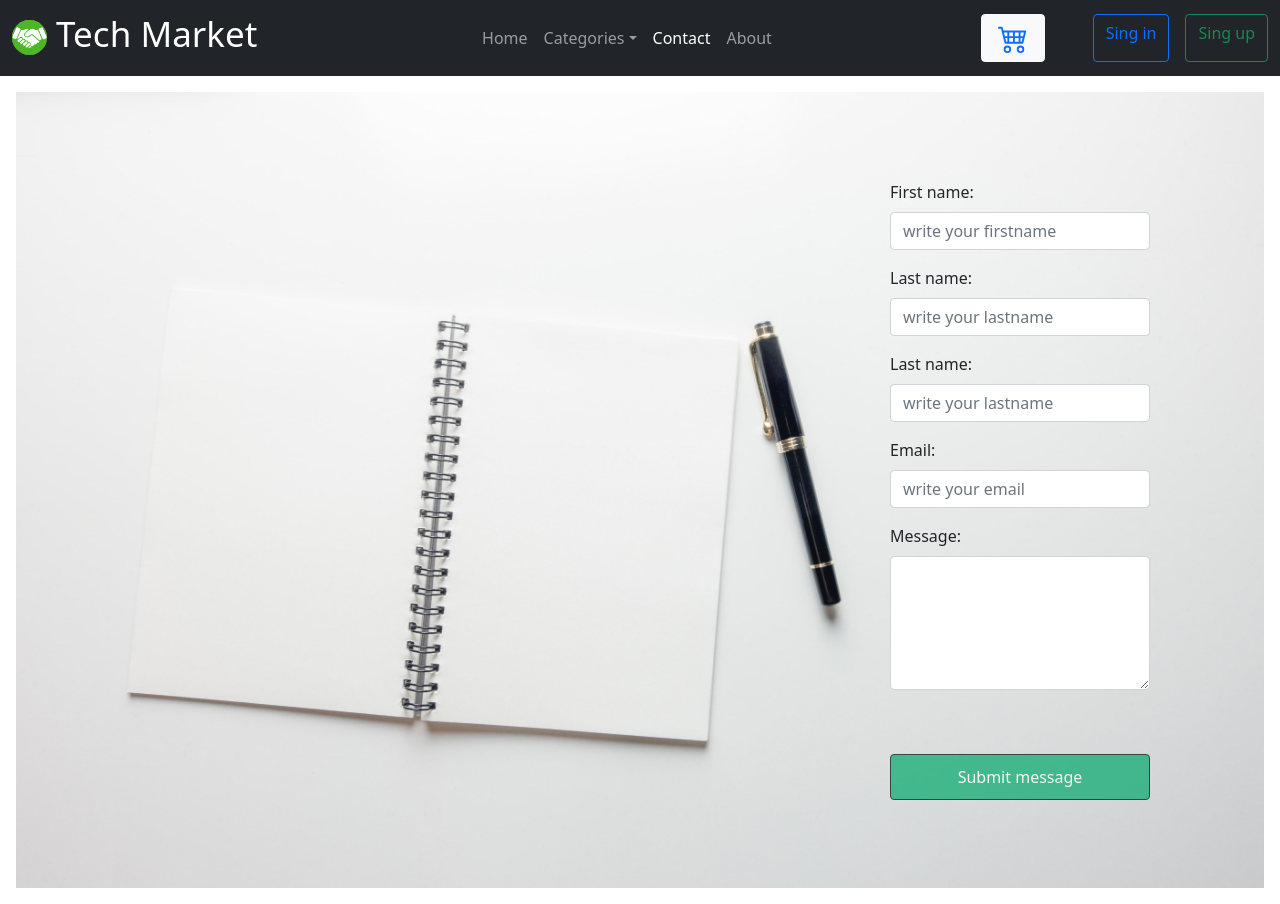
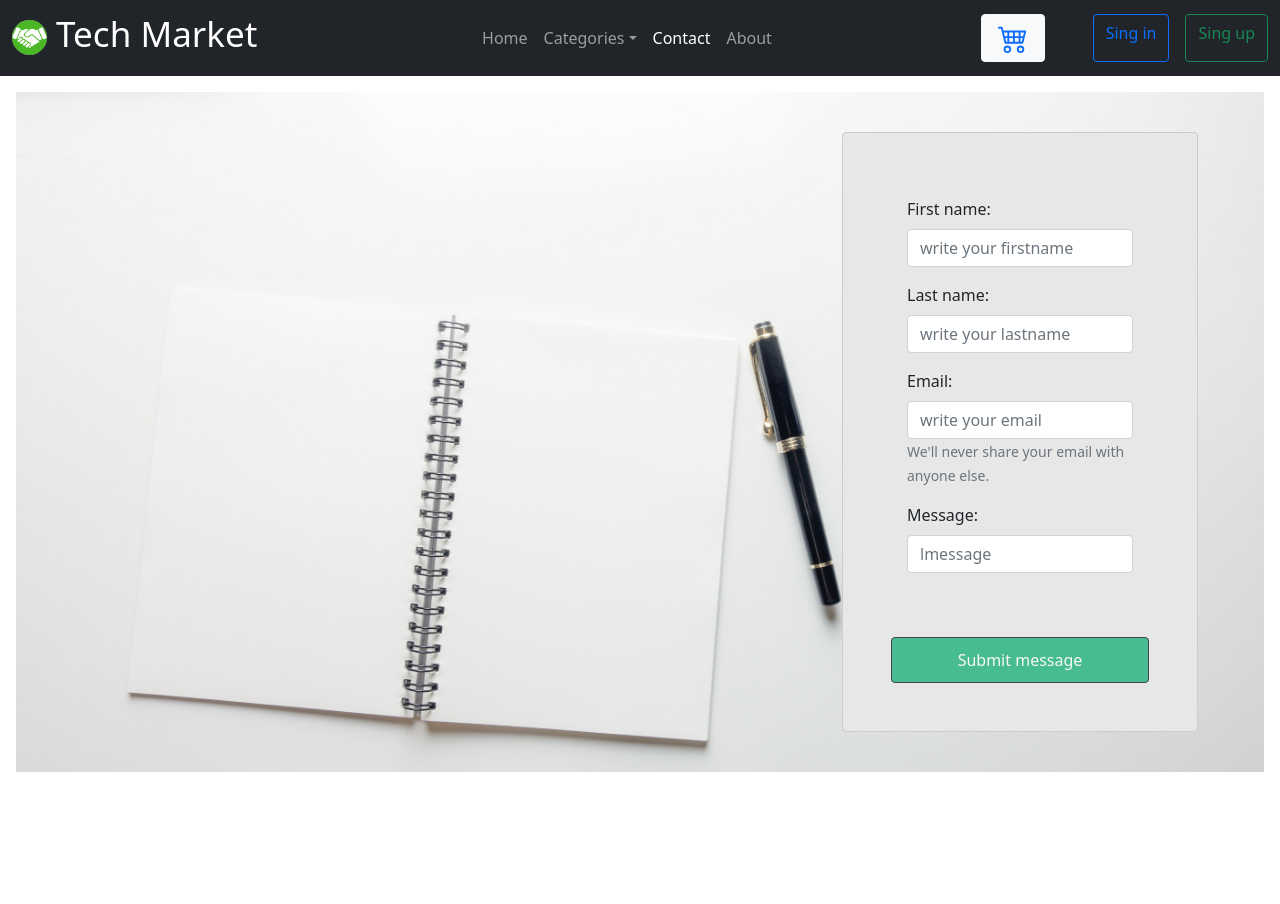
Before and after one commit to leksrus/code-reactjs, a React (Create React App) app: page /contact in a window 1280 px wide. After the commit the page ends 800 px from the top, so only its background shows below. Built offline with nearby package versions, Linux system fonts and the light colour scheme.

Commit message:
se cambia html por react bootsrap

```diff
--- a/src/components/about/About.js
+++ b/src/components/about/About.js
@@ -1,31 +1,28 @@
-
+import Image from 'react-bootstrap/Image'
+import Row from "react-bootstrap/Row";
+import Container from "react-bootstrap/Container";
+import Col from "react-bootstrap/Col";
 
 function About() {
     return (
-        <div className="mt-3">
-            <div className="container">
-                <div className="row align-items-start">
-                    <div className="col-12 col-md-6 col-lg-6">
-                        <img src="/images/about-image.jpg" class="img-fluid" alt="about as gamer pc" />
-                    </div>
-                    <div className="col-12 col-md-6 col-lg-6">
+        <Container>
+            <Row className="mt-3">
+                <Col md={6} lg={6}>
+                    <Image src="/images/about-image.jpg" fluid={true} alt="about as gamer pc" />
+                </Col>
+                <Col md={6} lg={6}>
                     <p><h5><b>Tech Market</b></h5>Was born for one proposition to sell top personal computer hardware for gaming.
                         You can find all kind of hardware components in one place with competitive prices.</p>
                     <p>
                         Also you can choose you hardware and make us to ensambled it for you and we send it anywhere you live.</p>
                     <p>
                         Also you can choose you hardware and make us to ensambled it for you and we send it anywhere you live.</p>
-                    </div>
-                </div>
-            </div>
-            <div className="container">
-                <div className="row align-items-start">
-                    <div className="col-12 col-md-12 col-lg-12 mt-5">
-                        <img src="/images/about-image-2.jpg" class="img-fluid" alt="about as gamer pc another" />
-                    </div>
-                </div>
-            </div>
-        </div>
+                </Col>
+            </Row>
+            <Row className="mt-5">
+                <Image src="/images/about-image-2.jpg" fluid={true} alt="about as gamer pc another" />
+            </Row>
+        </Container>
     );
 }
 
--- a/src/components/contact/Contact.css
+++ b/src/components/contact/Contact.css
@@ -7,3 +7,15 @@
     padding-top: 40px;
     padding-bottom: 40px;
 }
+
+.form-input {
+    border: 1px solid #ccc;
+    background-color: #e7e7e7;
+    padding: 12px 20px;
+    border-radius: 4px;
+}
+
+.form-input:focus {
+    background-color: #ddd;
+    outline: none;
+}
--- a/src/components/contact/Contact.js
+++ b/src/components/contact/Contact.js
@@ -1,44 +1,46 @@
 import './Contact.css'
+import Form from "react-bootstrap/Form";
+import Button from "react-bootstrap/Button";
+import Container from "react-bootstrap/Container";
+import Row from "react-bootstrap/Row";
+import Col from "react-bootstrap/Col";
+
 
 function Contact() {
     return (
         <div className="form-contact m-3">
-            <section className="container">
-                <div className="row justify-content-end">
-                    <div className="col-12 col-md-6 col-lg-4">
-                        <form className="g-3 form-input p-5">
-                            <div className="mb-3">
-                                <label className="form-label" htmlFor="fname">First name:</label>
-                                <input className="form-control" type="text" id="fname" name="fname" required
-                                       placeholder="write your firstname"/>
-                            </div>
-                            <div className="mb-3">
-                                <label className="form-label" htmlFor="lname">Last name:</label>
-                                <input className="form-control" type="text" id="lname" name="lname" required
-                                       placeholder="write your lastname"/>
-                            </div>
-                            <div className="mb-3">
-                                <label className="form-label" htmlFor="lname">Last name:</label>
-                                <input className="form-control" type="text" id="lname" name="lname" required
-                                       placeholder="write your lastname"/>
-                            </div>
-                            <div className="mb-3">
-                                <label className="form-label" htmlFor="lemail">Email:</label>
-                                <input className="form-control" type="text" id="lemail" name="lemail"
-                                       required placeholder="write your email"/>
-                            </div>
-                            <div className="mb-3">
-                                <label className="form-label" htmlFor="lmessage">Message:</label>
-                                <textarea className="form-control" id="lmessage" name="lmessage" cols="40" rows="5"></textarea>
-                            </div>
-                            <div className="col-12">
-                                <button className="btn-custom mt-5" type="submit">Submit message</button>
-                            </div>
-                        </form>
-                    </div>
-                </div>
-            </section>
+            <Container>
+                <Row className={"justify-content-end"}>
+                    <Col lg={4} md={6} sm={12}>
+                        <Form className="form-input g-3 p-5">
+                            <Form.Group className="m-3">
+                                <Form.Label>First name:</Form.Label>
+                                <Form.Control type="text" placeholder="write your firstname" name="fname" required />
+                            </Form.Group>
+                            <Form.Group className="m-3">
+                                <Form.Label>Last name:</Form.Label>
+                                <Form.Control type="text" placeholder="write your lastname" name="lname" required />
+                            </Form.Group>
+                            <Form.Group className="m-3">
+                                <Form.Label>Email:</Form.Label>
+                                <Form.Control type="email" placeholder="write your email" name="lemail" required />
+                                <Form.Text className="text-muted">
+                                    We'll never share your email with anyone else.
+                                </Form.Text>
+                            </Form.Group>
+                            <Form.Group className="m-3">
+                                <Form.Label>Message:</Form.Label>
+                                <Form.Control type="textarea" placeholder="lmessage" name="lmessage" cols="40" rows="5" required />
+                            </Form.Group>
+                            <Button className="btn-custom mt-5" type={"submit"}>
+                                Submit message
+                            </Button>
+                        </Form>
+                    </Col>
+                </Row>
+            </Container>
         </div>
+
     );
 }
 
--- a/src/containers/item-detail-container/ItemDetailContainer.js
+++ b/src/containers/item-detail-container/ItemDetailContainer.js
@@ -1,6 +1,7 @@
 import {useEffect, useState} from "react";
 import {getProducts} from "../../helpers/getProducts";
 import Container from "react-bootstrap/Container";
+import Spinner from "react-bootstrap/Spinner";
 import ItemDetail from "../../components/item-detail/ItemDetail";
 import {useParams} from "react-router-dom";
 
@@ -19,7 +20,10 @@ export function ItemDetailContainer() {
 
     return(
         <Container>
-                {       loading ? <h2 className="text-center">Loading...</h2>
+                {       loading ?
+                    <Spinner animation="border" role="status">
+                       <span className="visually-hidden">Loading...</span>
+                     </Spinner>
                     :
                     <ItemDetail product={product} />
                 }
--- a/src/containers/item-list-container/ItemListContainer.js
+++ b/src/containers/item-list-container/ItemListContainer.js
@@ -3,6 +3,9 @@ import {useEffect, useState} from "react";
 import {getProducts} from "../../helpers/getProducts";
 import ItemList from "../../components/item-list/ItemList";
 import {useParams} from "react-router-dom";
+import Spinner from "react-bootstrap/Spinner";
+import Col from "react-bootstrap/Col";
+import Row from "react-bootstrap/Row";
 
 function ItemListContainer({title}) {
     const [ loading, setLoading ] = useState(true);
@@ -21,20 +24,25 @@ function ItemListContainer({title}) {
 
     return(
      <Container>
-         <div className="row align-items-start m-3">
-             <div className="col-12">
+         <Row className="m-3">
+             <Col md={12} lg={12} sm={12}>
                  <h2 className="text-center">
                      <em>{title}</em>
                  </h2>
-             </div>
+             </Col>
+         </Row>
+         {       loading ?
+                     <Row className="m-3 justify-content-md-center">
+                         <Spinner animation="border" role="status">
+                             <span className="visually-hidden">Loading...</span>
+                         </Spinner>
+                     </Row>
+             :
+             <Row className="m-3">
+                 <ItemList products={products} />
+             </Row>
 
-         </div>
-         <div className="row align-items-start m-3">
-                 {       loading ? <h2 className="text-center">Loading...</h2>
-                     :
-                     <ItemList products={products} />
-                 }
-         </div>
+         }
      </Container>
  );
 }
```
Also changed, not shown: src/components/cart-item/CartItem.js (+32 -22 lines), src/components/cart/Cart.js (+23 -21 lines). Lines whose indentation alone changed are shown as unchanged.
